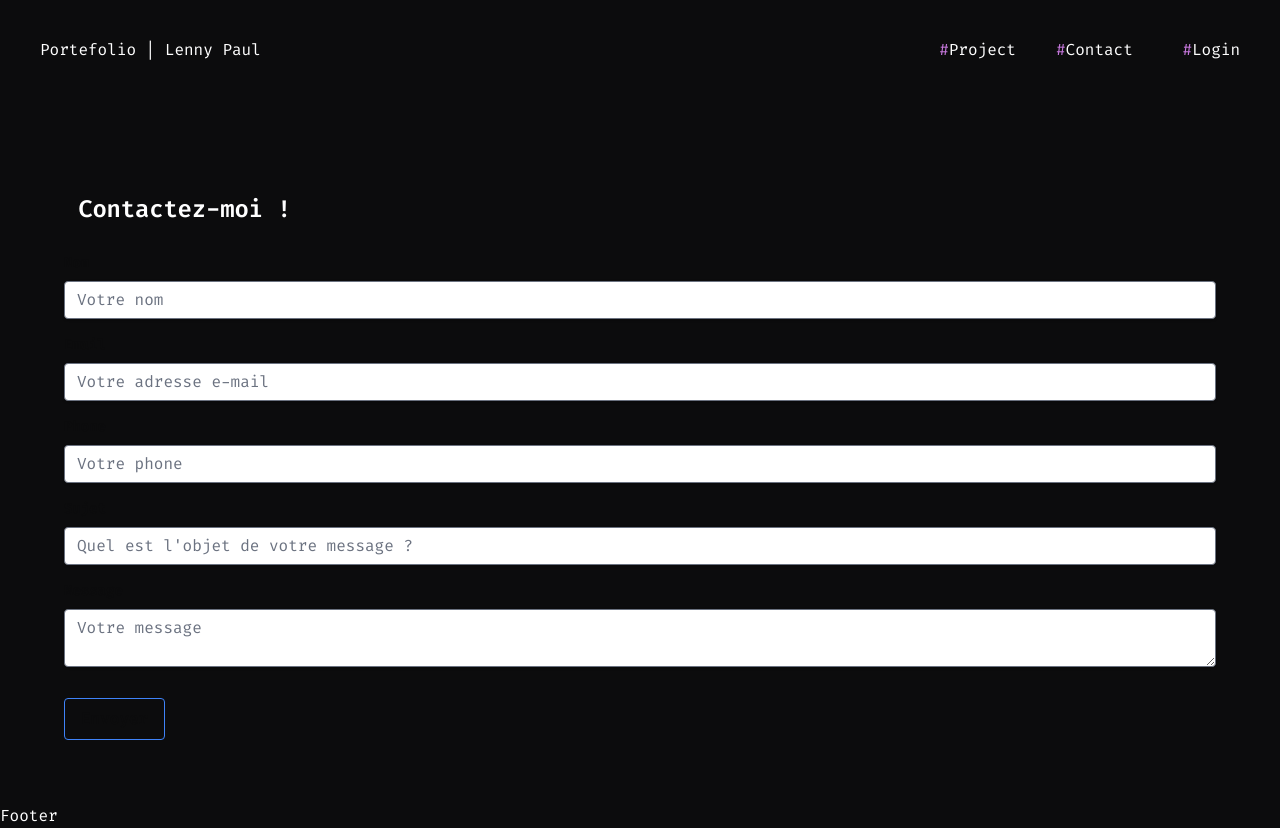
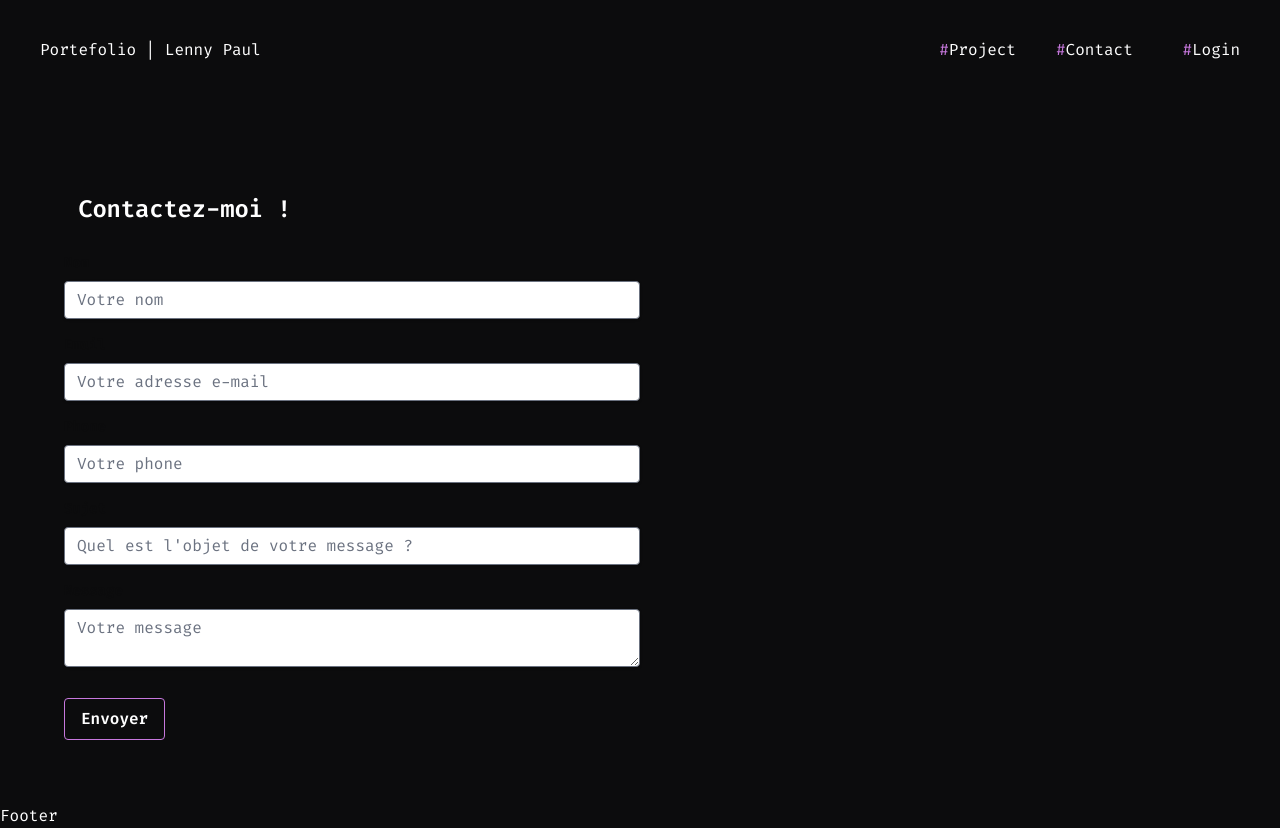
Before and after one commit to Webstart-Vincent/portfolio-next-js-LennyPaul, a Next.js app: page /contact in a window 1280 px wide. Built offline with nearby package versions, Linux system fonts and the light colour scheme; no server answers.

Commit message:
change layout into tsx format

```diff
--- a/pages/_app.tsx
+++ b/pages/_app.tsx
@@ -1,6 +1,6 @@
 import '@/styles/globals.css'
 import type { AppProps } from 'next/app'
-import {Layout} from './components/Layout/layout'
+import Layout from './components/Layout'
 import Head from 'next/head'
 import Script from 'next/script'
 import {Fira_Code } from '@next/font/google'
--- a/pages/components/Layout/layout.js
+++ b/pages/components/Layout/index.tsx
@@ -2,12 +2,16 @@
 import PropTypes from "prop-types"
 import Head from "next/head";
 import Acceuil from "@/pages/components/Acceuil";
-
-// Components
+import { FC } from 'react'
 
 
+interface Props{
+    children: JSX.Element
 
-export function Layout({ children: pageContent }) {
+}
+
+
+const Layout: FC<Props> = ({children}) => {
     return <div>
         <Head>
             <title>Portefolio | Lenny Paul</title>
@@ -15,16 +19,11 @@ export function Layout({ children: pageContent }) {
             <link rel="icon" href="/favicon.ico" />
         </Head>
         <Acceuil></Acceuil>
-            {pageContent}
+            {children}
         <footer>
             <div>Footer</div>
         </footer>
     </div>
 }
 
-Layout.propTypes = {
-    /**
-     * Page content
-     */
-    children: PropTypes.node.isRequired,
-}
+export default Layout;
--- a/pages/contact/index.tsx
+++ b/pages/contact/index.tsx
@@ -91,8 +91,7 @@ const Contact: FC = () => {
                         <p className="text-sm font-semibold text-white">{message}</p>
                     </div>
                 }
-
-                <form onSubmit={handleSubmit}>
+                    <form onSubmit={handleSubmit} className="w-3/6 center">
                         <div className="mb-4">
                             <label className="block text-white-700 text-sm font-bold mb-2" htmlFor="name">
                                 Nom
@@ -191,13 +190,15 @@ const Contact: FC = () => {
                         </div>
                         <div className="flex items-center justify-between">
                             <button
-                            className="bg-transparent hover:bg-[#C778DD]-500 text-white-700 font-semibold hover:text-white py-2 px-4 border border-blue-500 hover:border-transparent rounded"
+                                className="bg-transparent hover:bg-[#C778DD] text-white font-semibold hover:text-white py-2 px-4 border border-[#C778DD] hover:border-transparent rounded"
                                 type="submit"
                             >
                                 Envoyer
                             </button>
                         </div>
                     </form>
+
+
             </div>
         </>
     )
```
Lines whose indentation alone changed are shown as unchanged.
